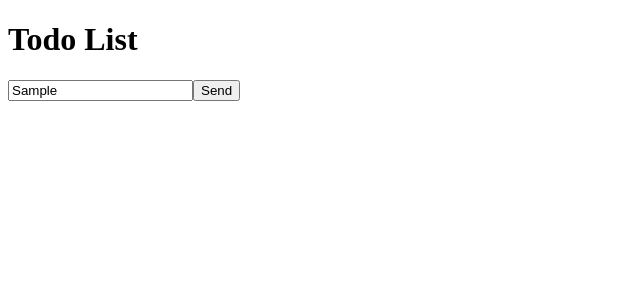
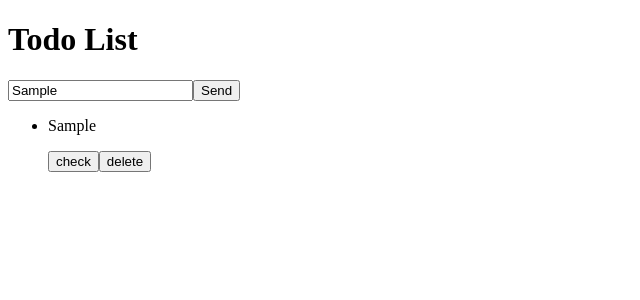
Before and after one commit to Eveolmedo/Todo-list-React, a React (Vite) app: page / in a window 1280 px wide. Both pictures are taken after typing "Sample" into the empty fields and a click on the input "Send". Shown: the top 300 px of the page, without its empty margins (0-640 px from the left). Built offline with nearby package versions, Linux system fonts and the light colour scheme.

Commit message:
Add show tasks being added

```diff
--- /dev/null
+++ b/src/components/ContentTask.jsx
@@ -0,0 +1,16 @@
+import Task from "./Task";
+const ContentTask = ({ tasks }) => {
+    return (
+        <ul>
+            {tasks.map((task) => {
+                return <Task
+                    task={task}
+                    key={task.id}
+                />
+            })
+            }
+        </ul>
+    )
+}
+
+export default ContentTask
--- a/src/components/NewTask.jsx
+++ b/src/components/NewTask.jsx
@@ -1,5 +1,6 @@
 import React, { useState } from "react";
 import TaskForm from "./TaskForm"
+import ContentTask from "./ContentTask";
 
 const NewTask = () => {
     const [tasks, setTasks] = useState(JSON.parse(localStorage.getItem("task")) || [])
@@ -27,6 +28,7 @@ const NewTask = () => {
     return (
         <>
             <TaskForm handleSubmit={handleSubmit} handleChange={handleChange}/>
+            <ContentTask tasks={tasks}/>
         </>
     )
 }
--- /dev/null
+++ b/src/components/Task.jsx
@@ -0,0 +1,11 @@
+const Task = ({ task }) => {
+    return (
+        <li>
+            <p>{task.task} </p>
+            <button>check</button>
+            <button>delete</button>
+        </li>
+    )
+}
+
+export default Task
```
